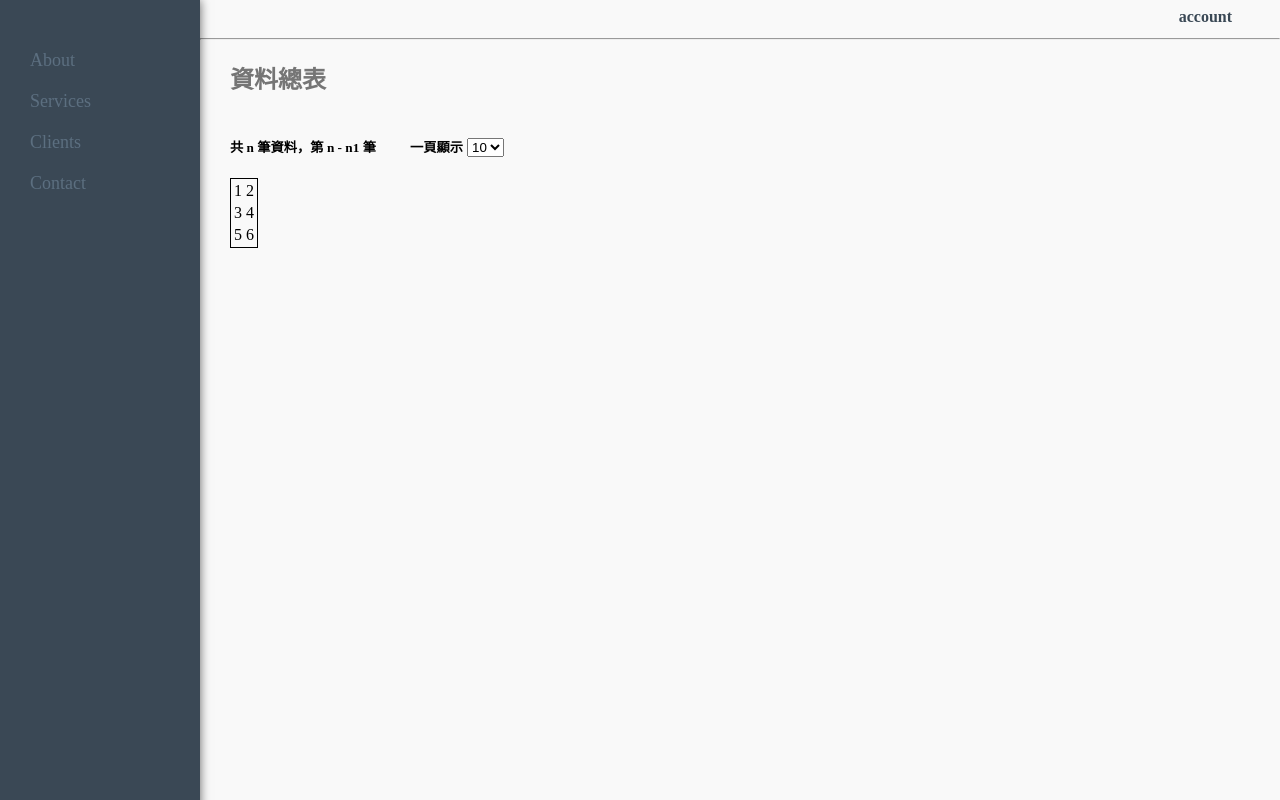
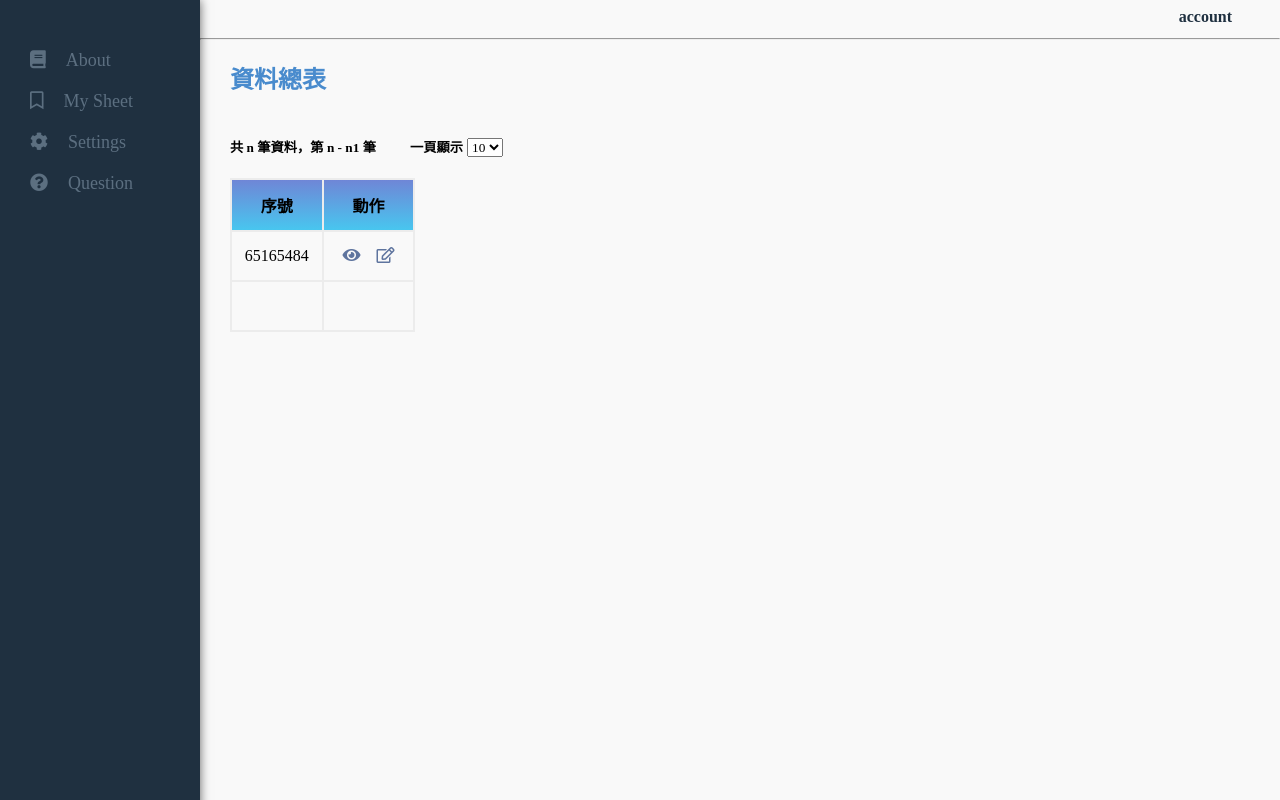
Before and after one commit to MavisYang2018/Go-runner, a plain HTML site: page web/index.html in a window 1280 px wide. Drawn offline with Linux system fonts and the light colour scheme; files whose address does not match are found by name; a web font is replaced by a local one.

Commit message:
table css

```diff
--- a/web/index.html
+++ b/web/index.html
@@ -5,15 +5,17 @@
     <meta http-equiv="X-UA-Compatible" content="IE=edge">
     <title>Page Title</title>
     <meta name="viewport" content="width=device-width, initial-scale=1">
+    <link rel="stylesheet" href="https://use.fontawesome.com/releases/v5.1.1/css/all.css" integrity="sha384-O8whS3fhG2OnA5Kas0Y9l3cfpmYjapjI0E4theH4iuMD+pLhbf6JI0jIMfYcK3yZ" crossorigin="anonymous">
+    <link href="https://fonts.googleapis.com/css?family=Hind+Madurai" rel="stylesheet">
     <link rel="stylesheet" type="text/css" media="screen" href="./style/main.css" />
     <script src="./main.js"></script>
 </head>
 <body>
     <div class="sidenav">
-        <a href="#">About</a>
-        <a href="#">Services</a>
-        <a href="#">Clients</a>
-        <a href="#">Contact</a>
+        <a href="#"><i class="fas fa-book"></i>About</a>
+        <a href="#"><i class="far fa-bookmark"></i>My Sheet</a>
+        <a href="#"><i class="fas fa-cog"></i>Settings</a>
+        <a href="#"><i class="fas fa-question-circle"></i>Question</a>
     </div>
     <div class="content">
         <div class="top">
@@ -39,16 +41,19 @@
             <div>
                 <table class="infoTable">
                     <tr>
-                        <td>1</td>
-                        <td>2</td>
+                        <td class="title">序號</td>
+                        <td class="title">動作</td>
+                    </tr>
+                    <tr class="row">
+                        <td class="infoNum">65165484</td>
+                        <td>
+                            <button class="showInfo"><i class="fas fa-eye"></i></button>
+                            <button class="edit"><i class="far fa-edit"></i></button>
+                        </td>
                     </tr>
                     <tr>
-                        <td>3</td>
-                        <td>4</td>
-                    </tr>
-                    <tr>
-                        <td>5</td>
-                        <td>6</td>
+                        <td></td>
+                        <td></td>
                     </tr>
                 </table>
             </div>
--- a/web/style/main.sass
+++ b/web/style/main.sass
@@ -1,9 +1,12 @@
-$color-nav: #3A4855
+$color-nav: #1F3040
 $color-nav-a: #5C6F80
 $color-content-bg: #F9F9F9
-$color-title: #757575
+$color-title: #498BCD
+$color-table: #ECECEC
+$color-button: #5E749E
 *
     // border: 1px solid black
+    font-family: 'Hind Madurai',微軟正黑體
 
 html,body
     padding: 0px
@@ -25,6 +28,7 @@ html,body
     padding-top: 40px
     box-shadow: 0px 0px 10px rgba(0,0,0,0.6)
 
+
 .sidenav a
     padding: 10px 8px 10px 30px
     text-decoration: none
@@ -40,6 +44,9 @@ html,body
 .sidenav a:active
     color: #f1f1f1
     background: darken($color-nav,6)
+
+i
+    margin-right: 20px
 
 .content
     margin-left: 200px
@@ -77,5 +84,37 @@ html,body
 .infoSelect
     display: inline-block
 
+
+// table
 table
-    border: 1px solid #000000
+    border: 1px solid #ECECEC
+    border-spacing: 0 0
+
+
+tr,td
+    border: 1px solid #ECECEC
+
+tr
+    height: 50px
+
+td
+    padding: 0.8em
+
+.rowNum
+    text-align: center
+
+.title
+    text-align: center
+    font-weight: bold
+    background-image: linear-gradient(to top, #48c6ef 0%, #6f86d6 100%);
+
+
+// buttun
+.showInfo,.edit
+    width: 30px
+    border: none
+    outline: none
+    background: none
+    text-align: middle
+    font-size: 16px
+    color: $color-button
```
Also changed, not shown: package-lock.json (added), web/style/main.css, 1 other file.
